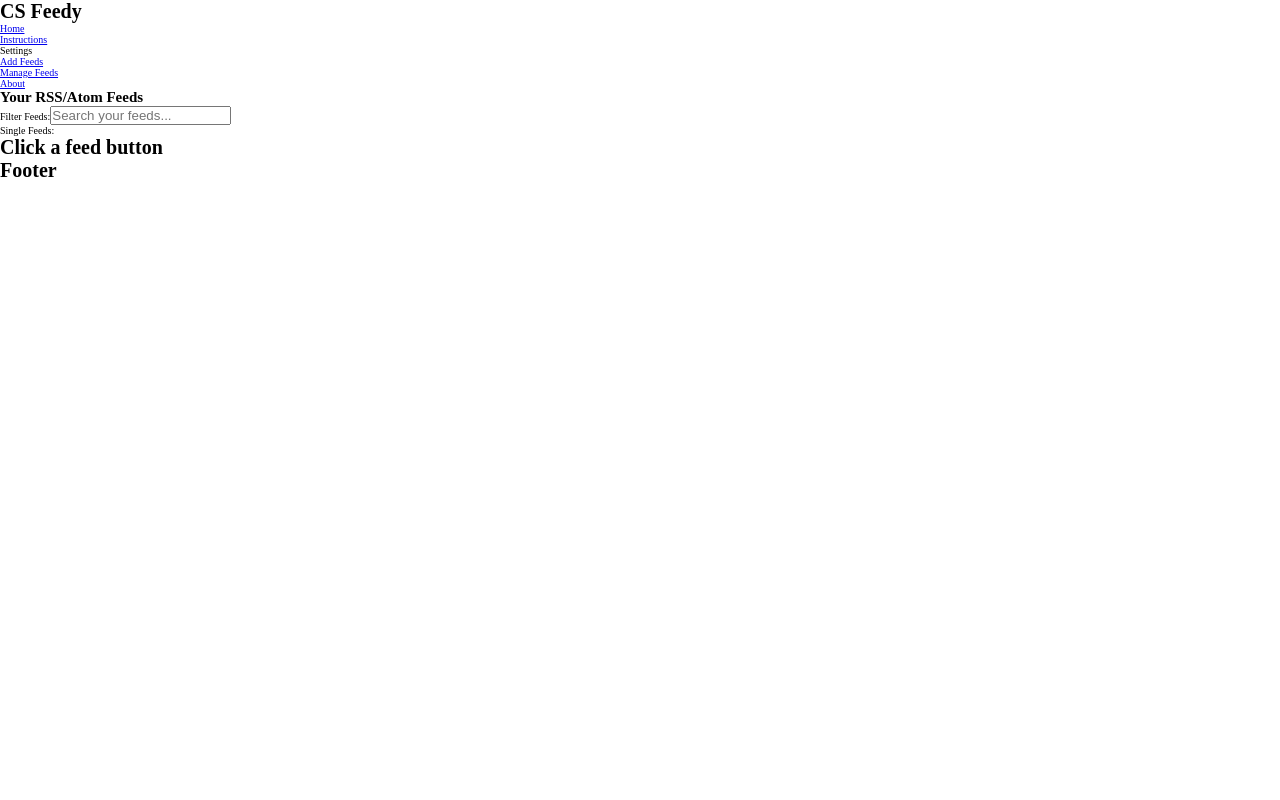
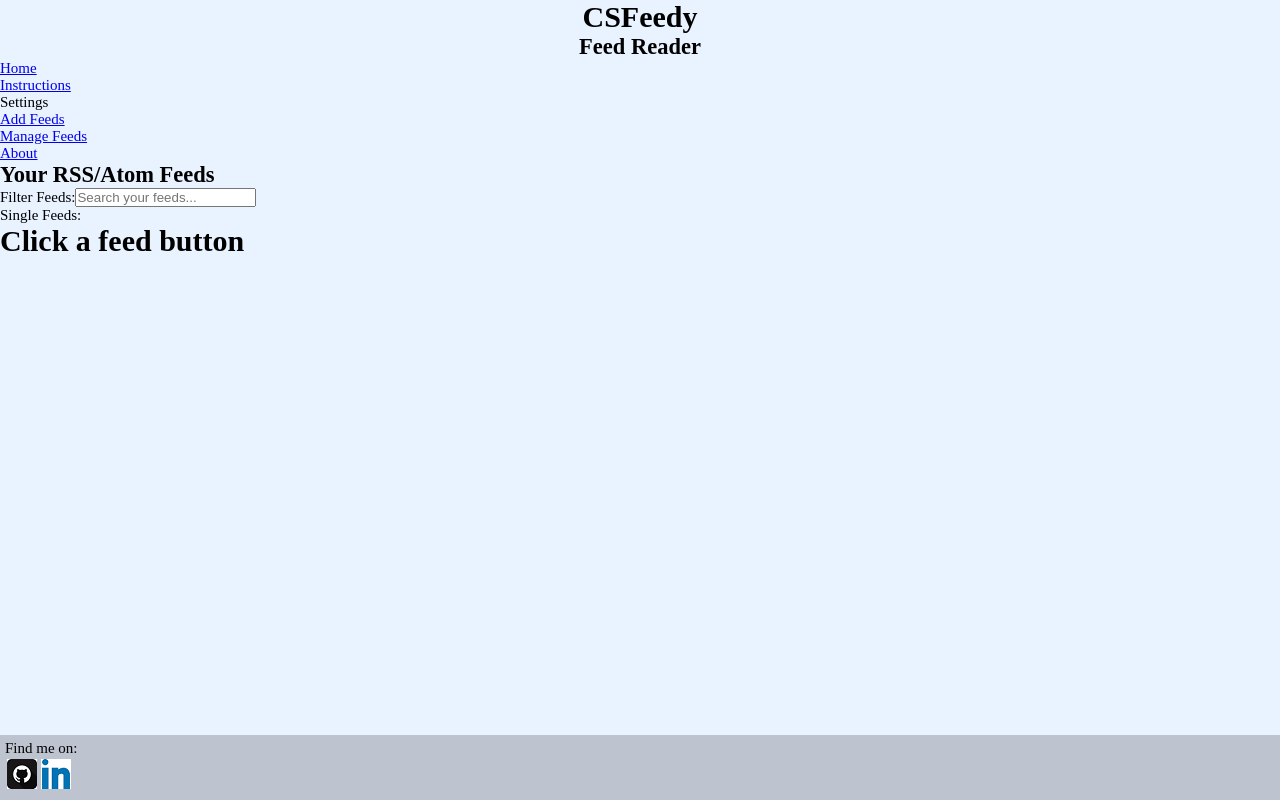
Before and after one commit to ARogala/cs-feedy, a React (Create React App) app: page / in a window 1280 px wide. Built offline with nearby package versions, Linux system fonts and the light colour scheme.

Commit message:
add some styles to the header body and footer

```diff
--- a/src/App.css
+++ b/src/App.css
@@ -0,0 +1,26 @@
+@charset "UTF-8";
+/**
+ * CSFeedy
+ * @authors Andrew Rogala
+ * @date    9/13/2018
+ * @version 1.0
+ */
+
+ .header {
+ 	text-align: center;
+ }
+
+ .footer {
+ 	position: fixed;
+ 	bottom: 0;
+ 	width: 100%;
+ 	background-color: #BDC4CF;
+ }
+
+ .footer__links-box {
+ 	padding: 5px;
+ }
+
+ .footer__link-logo {
+ 	padding: 2px;
+ }
--- a/src/App.js
+++ b/src/App.js
@@ -1,6 +1,5 @@
 // import dependencies
 import React, { Component } from 'react';
-import PropTypes from 'prop-types';
 import RSSParser from 'rss-parser';
 import { Route } from 'react-router-dom';
 
@@ -16,6 +15,10 @@ import Instructions from './components/Instructions';
 
 //import styles
 import './App.css';
+
+//import Icons
+import gitIcon from './img/github.png';
+import linkedinIcon from './img/linkedin.png';
 
 class App extends Component {
   constructor(props) {
@@ -61,8 +64,9 @@ class App extends Component {
   render() {
     return (
       <div className="App">
-        <header className="App-header">
-          <h1 className="App-title">CS Feedy</h1>
+        <header className="header">
+          <h1 className="header__title">CSFeedy</h1>
+          <h2 className="header__tagline">Feed Reader</h2>
         </header>
 
         <Navigation />
@@ -87,7 +91,6 @@ class App extends Component {
                 allFeeds={this.state.allFeeds}
               />
         )}/>
-
 
         <Route exact path='/' render={() => (
           <div>
@@ -114,7 +117,11 @@ class App extends Component {
         )}/>
 
         <footer className="footer">
-          <h1>Footer</h1>
+          <div className="footer__links-box">
+            <p>Find me on:</p>
+            <a href="https://github.com/ARogala" target="_blank" rel="noopener"><img src={gitIcon} alt="GitHub" className="footer__link-logo"/></a>
+            <a href="https://www.linkedin.com/in/andrew-rogala" target="_blank" rel="noopener"><img src={linkedinIcon} alt="LinkedIn" className="footer__link-logo"/></a>
+          </div>
         </footer>
 
       </div>
--- a/src/index.css
+++ b/src/index.css
@@ -26,4 +26,6 @@ html {
 
 body {
 	box-sizing: border-box;
+	font-size: 1.5rem;
+	background-color: #E9F2FF;
 }
```
Also changed, not shown: src/img/github.png (added), src/img/linkedin.png (added).
